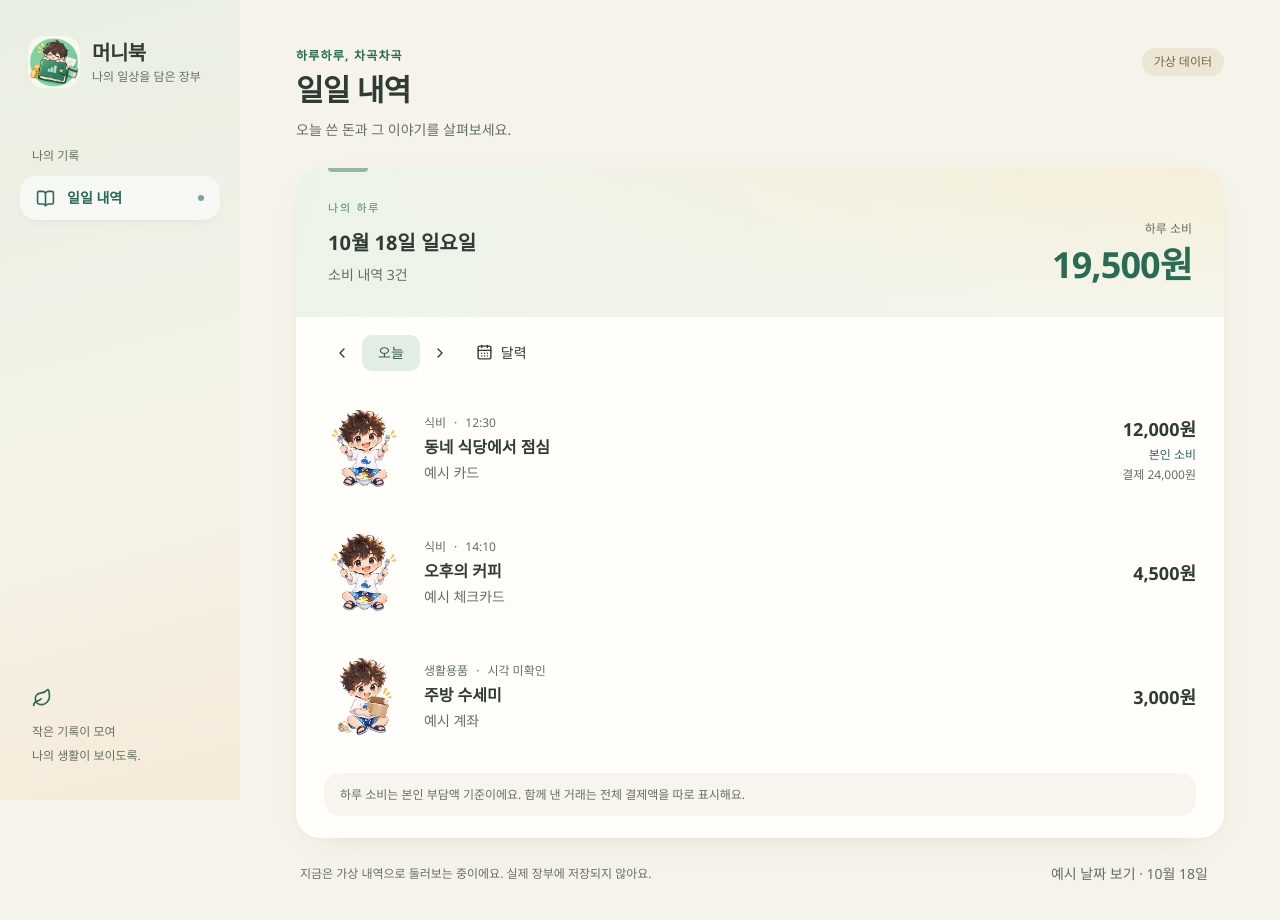
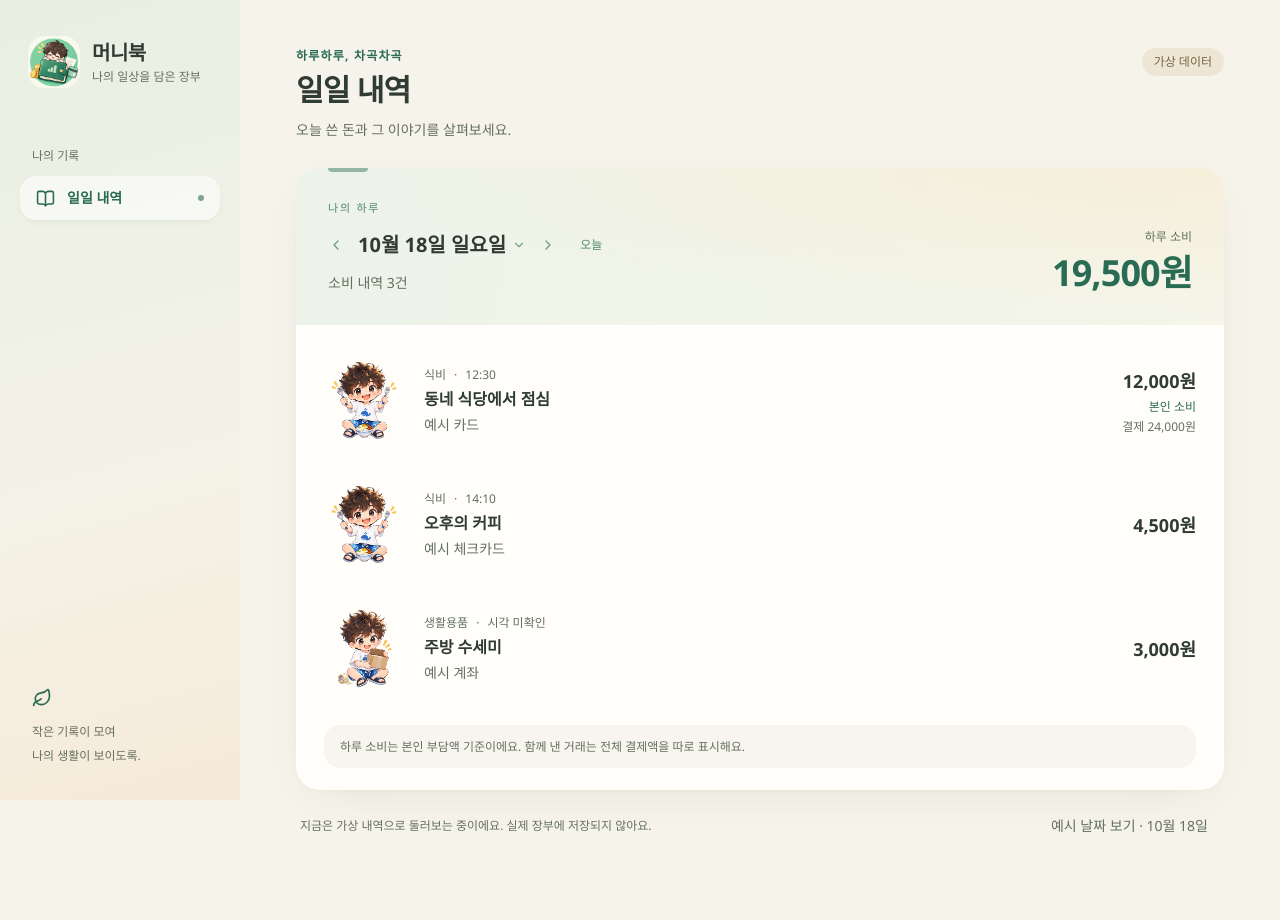
Before and after one commit to SpiritFlag/MoneyBook, a Next.js app: page / in a window 1280 px wide. Shown: the top 920 px of the page. After the commit the page ends 890 px from the top, so only its background shows below. Built offline with nearby package versions, Linux system fonts and the light colour scheme.

Commit message:
style: integrate date navigation into daily summary heading

```diff
--- a/src/components/daily-book.tsx
+++ b/src/components/daily-book.tsx
@@ -4,7 +4,6 @@ import { useState } from "react";
 import { DateNavigator } from "@/components/date-navigator";
 import { TransactionList } from "@/components/transaction-list";
 import { Button } from "@/components/ui/button";
-import { displayDate } from "@/lib/date";
 import { formatWon, getDailyTransactions, sumPersonalSpending } from "@/lib/demo-transactions";
 
 export function DailyBook({ initialDate }: { initialDate: string }) {
@@ -20,11 +19,8 @@ export function DailyBook({ initialDate }: { initialDate: string }) {
     <section aria-label="선택한 날짜의 내역" className="book-sheet rounded-3xl bg-card pb-0.5">
       <div className="daily-summary relative flex flex-wrap items-end justify-between gap-5 rounded-t-3xl px-5 py-7 sm:px-8 sm:py-8">
         <span aria-hidden="true" className="absolute top-0 left-8 h-1 w-10 rounded-b-full bg-primary/45" />
-        <div><p className="mb-3 text-[11px] font-medium tracking-[0.16em] text-primary/80">나의 하루</p><h2 className="text-lg font-semibold sm:text-xl">{displayDate(date)}</h2><p className="mt-2 text-sm text-muted-foreground">소비 내역 {transactions.length}건</p></div>
-        <div className="text-right" aria-live="polite" aria-atomic="true"><p className="mb-2 text-xs text-muted-foreground">하루 소비</p><p className="text-3xl font-bold tracking-tight text-primary tabular-nums sm:text-4xl">{formatWon(total)}</p></div>
-      </div>
-      <div className="px-5 pt-4 sm:px-7">
-        <DateNavigator date={date} onDateChange={setDate} />
+        <div className="min-w-0"><p className="mb-2 text-[11px] font-medium tracking-[0.16em] text-primary/80">나의 하루</p><DateNavigator date={date} onDateChange={setDate} /><p className="mt-2 text-sm text-muted-foreground">소비 내역 {transactions.length}건</p></div>
+        <div className="ml-auto text-right" aria-live="polite" aria-atomic="true"><p className="mb-2 text-xs text-muted-foreground">하루 소비</p><p className="text-3xl font-bold tracking-tight text-primary tabular-nums sm:text-4xl">{formatWon(total)}</p></div>
       </div>
       <TransactionList transactions={transactions} />
       <p className="mx-5 mb-5 rounded-xl bg-[#f7f5ed] px-4 py-3 text-xs leading-relaxed text-muted-foreground sm:mx-7">하루 소비는 본인 부담액 기준이에요. 함께 낸 거래는 전체 결제액을 따로 표시해요.</p>
--- a/src/components/date-navigator.tsx
+++ b/src/components/date-navigator.tsx
@@ -1,20 +1,18 @@
 "use client";
 
-import { CalendarDays, ChevronLeft, ChevronRight } from "lucide-react";
+import { ChevronDown, ChevronLeft, ChevronRight } from "lucide-react";
 import { Button } from "@/components/ui/button";
-import { parseDateParts, shiftDate, todayInSeoul } from "@/lib/date";
+import { displayDate, parseDateParts, shiftDate, todayInSeoul } from "@/lib/date";
 
 type Props = { date: string; onDateChange: (date: string) => void };
 
 export function DateNavigator({ date, onDateChange }: Props) {
   return (
-    <div className="flex items-center gap-0.5">
-      <Button variant="ghost" size="icon" aria-label="전날" disabled={date === "1900-01-01"} onClick={() => onDateChange(shiftDate(date, -1))}><ChevronLeft /></Button>
-      <Button variant="secondary" onClick={() => onDateChange(todayInSeoul())}>오늘</Button>
-      <Button variant="ghost" size="icon" aria-label="다음 날" disabled={date === "9999-12-31"} onClick={() => onDateChange(shiftDate(date, 1))}><ChevronRight /></Button>
-      <details className="relative ml-1">
-        <summary className="flex h-10 list-none items-center gap-2 rounded-lg px-3 text-sm transition-colors duration-150 hover:bg-secondary/50 [&::-webkit-details-marker]:hidden"><CalendarDays size={17} />달력</summary>
-        <form className="absolute right-0 z-10 mt-2 w-60 rounded-xl bg-card p-4 shadow-lg" onSubmit={(event) => {
+    <div className="-ml-2 flex flex-wrap items-center gap-0.5">
+      <Button variant="ghost" size="icon-sm" aria-label="전날" className="text-primary/65 hover:bg-white/70" disabled={date === "1900-01-01"} onClick={() => onDateChange(shiftDate(date, -1))}><ChevronLeft /></Button>
+      <details className="relative">
+        <summary aria-label={`${date} 날짜 변경`} title="날짜를 눌러 직접 입력하거나 달력을 선택하세요" className="flex min-h-10 list-none items-center rounded-lg px-1 transition-colors duration-150 hover:bg-white/70 [&::-webkit-details-marker]:hidden"><h2 className="flex items-center gap-1.5 text-base font-semibold sm:text-xl">{displayDate(date)}<ChevronDown aria-hidden="true" size={14} className="text-primary/60" /></h2></summary>
+        <form className="absolute left-0 z-10 mt-2 w-60 rounded-xl bg-card p-4 shadow-lg" onSubmit={(event) => {
           event.preventDefault();
           const parts = String(new FormData(event.currentTarget).get("calendarDate")).split("-");
           const value = parts.length === 3 ? parseDateParts(parts[0], parts[1], parts[2]) : null;
@@ -31,6 +29,8 @@ export function DateNavigator({ date, onDateChange }: Props) {
           <Button type="submit" className="mt-3 w-full">선택한 날짜로 이동</Button>
         </form>
       </details>
+      <Button variant="ghost" size="icon-sm" aria-label="다음 날" className="text-primary/65 hover:bg-white/70" disabled={date === "9999-12-31"} onClick={() => onDateChange(shiftDate(date, 1))}><ChevronRight /></Button>
+      <Button variant="ghost" size="sm" className="ml-1 rounded-full px-2.5 text-xs text-primary/80 hover:bg-white/70" onClick={() => onDateChange(todayInSeoul())}>오늘</Button>
     </div>
   );
 }
```
